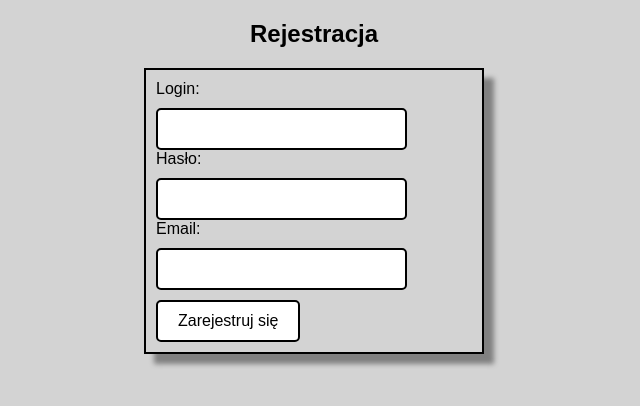
After one commit to aronbecker/praktyki3.0, a PHP site: page /register.php in a window 1280 px wide. The commit adds this page. Shown: the top 406 px of the page, without its empty margins (326-966 px from the left). Run offline with PHP 8.4, Linux system fonts and the light colour scheme.

Commit message:
Rejestracja i logowanie użytkowników

```diff
--- a/dbmanager.php
+++ b/dbmanager.php
@@ -0,0 +1,12 @@
+<?php
+$servername = "localhost";
+$username = "root";
+$password = "";
+$dbname = "base";
+
+$conn = new mysqli($servername, $username, $password, $dbname);
+
+if ($conn->connect_error) {
+    die("Connection failed: " . $conn->connect_error);
+}
+?>
--- /dev/null
+++ b/logout.php
@@ -0,0 +1,6 @@
+<?php
+session_start();
+session_destroy();
+header("Location: login.php");
+exit();
+?>
--- /dev/null
+++ b/register.php
@@ -0,0 +1,62 @@
+<?php
+include 'dbmanager.php';
+if ($_SERVER["REQUEST_METHOD"] == "POST") {
+    $login = $_POST['login'];
+    $pass = $_POST['pass'];
+    $email = $_POST['email'];
+
+    $checkLoginStmt = $conn->prepare("SELECT * FROM users WHERE login = ?");
+    $checkLoginStmt->bind_param("s", $login);
+    $checkLoginStmt->execute();
+    $checkLoginStmt->store_result();
+
+    if ($checkLoginStmt->num_rows > 0) {
+        echo "Nazwa użytkownika już istnieje.";
+    } else {
+        $checkEmailStmt = $conn->prepare("SELECT * FROM users WHERE email = ?");
+        $checkEmailStmt->bind_param("s", $email);
+        $checkEmailStmt->execute();
+        $checkEmailStmt->store_result();
+
+        if ($checkEmailStmt->num_rows > 0) {
+            echo "Email już jest zarejestrowany.";
+            } else {
+            $stmt = $conn->prepare("INSERT INTO users (login, pass, email) VALUES (?, ?, ?)");
+            $stmt->bind_param("sss", $login, $pass, $email);
+            if ($stmt->execute()) {
+                echo "Rejestracja zakończona sukcesem. <a href='login.php'>Zaloguj się</a>";
+            } else {
+                echo "Błąd podczas rejestracji.";
+        }
+    }
+
+}
+    $checkLoginStmt->close();
+    $checkEmailStmt->close();
+    $stmt->close();
+}
+
+?>
+<!DOCTYPE html>
+<html lang="pl">
+<head>
+    <meta charset="UTF-8">
+    <meta name="viewport" content="width=device-width, initial-scale=1.0">
+    <title>Document</title>
+    <link rel="stylesheet" href="style/style2.css">
+</head>
+<body>
+    <h2>Rejestracja</h2>
+    <div>
+    <form method="post" action="">
+        <label for="login">Login:</label><br>
+        <input type="text" id="login" name="login" required><br>
+        <label for="pass">Hasło:</label><br>
+        <input type="password" id="pass" name="pass" required><br>
+        <label for="email">Email:</label><br>
+        <input type="email" id="email" name="email" required><br>
+        <input type="submit" value="Zarejestruj się">
+    </form>
+    </div>
+</body>
+</html>
--- /dev/null
+++ b/style/style2.css
@@ -0,0 +1,28 @@
+body{
+    background-color: lightgrey;
+    font-family: Arial, Helvetica, sans-serif;
+}
+div{
+    padding: 10px;
+    margin-left: auto;
+    margin-right: auto;
+    display: block;
+    width: 25%;
+    height: auto;
+    border: 2px solid black;
+    box-shadow: 10px 10px 5px grey;
+}
+h2{
+    text-align: center;
+}
+input{
+    margin-left: auto;
+    margin-right: auto;
+    margin-top: 10px;
+    padding: 10px 20px;
+    font-size: 16px;
+    background-color: white;
+    color: black;
+    border: 2px solid black;
+    border-radius: 5px;
+}
```
Also changed, not shown: base.sql (added, +47 -0 lines), index.php (+19 -0 lines), login.php (added, +47 -0 lines), style/style.css (+12 -0 lines).
